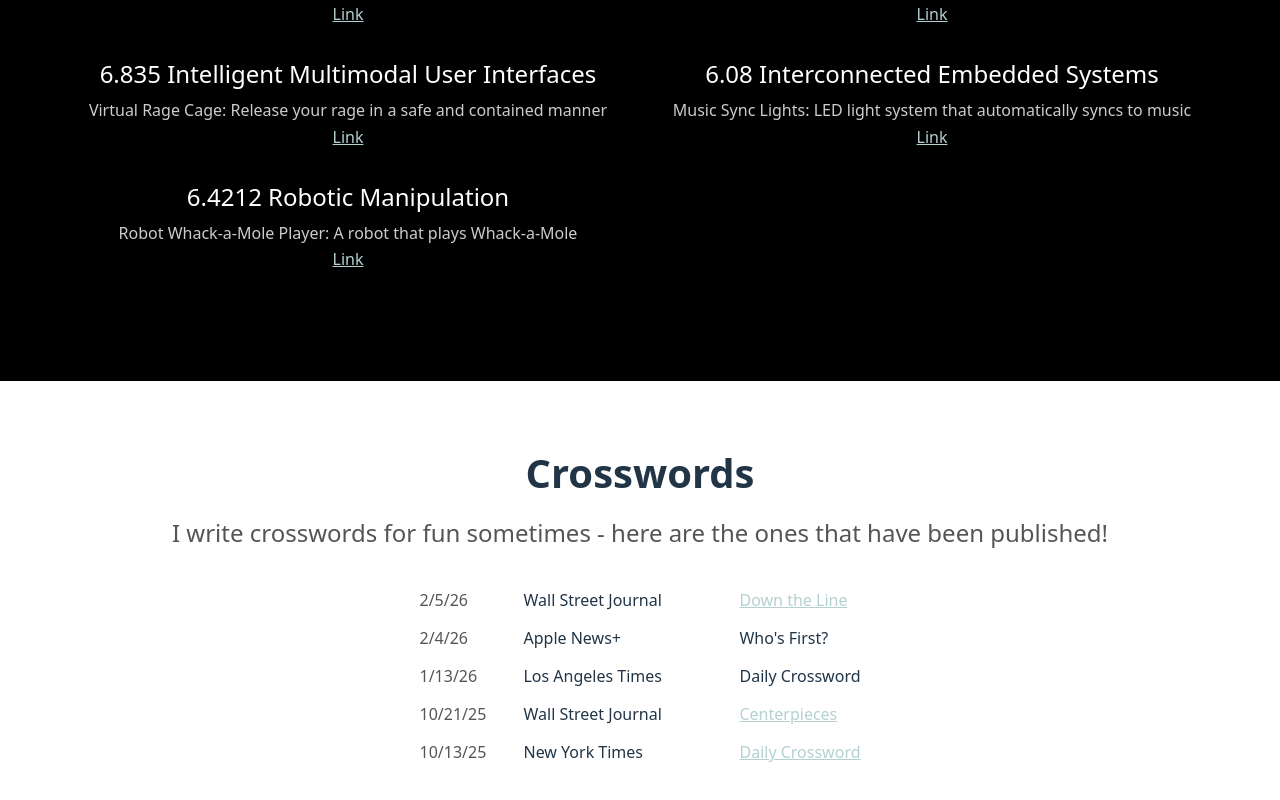
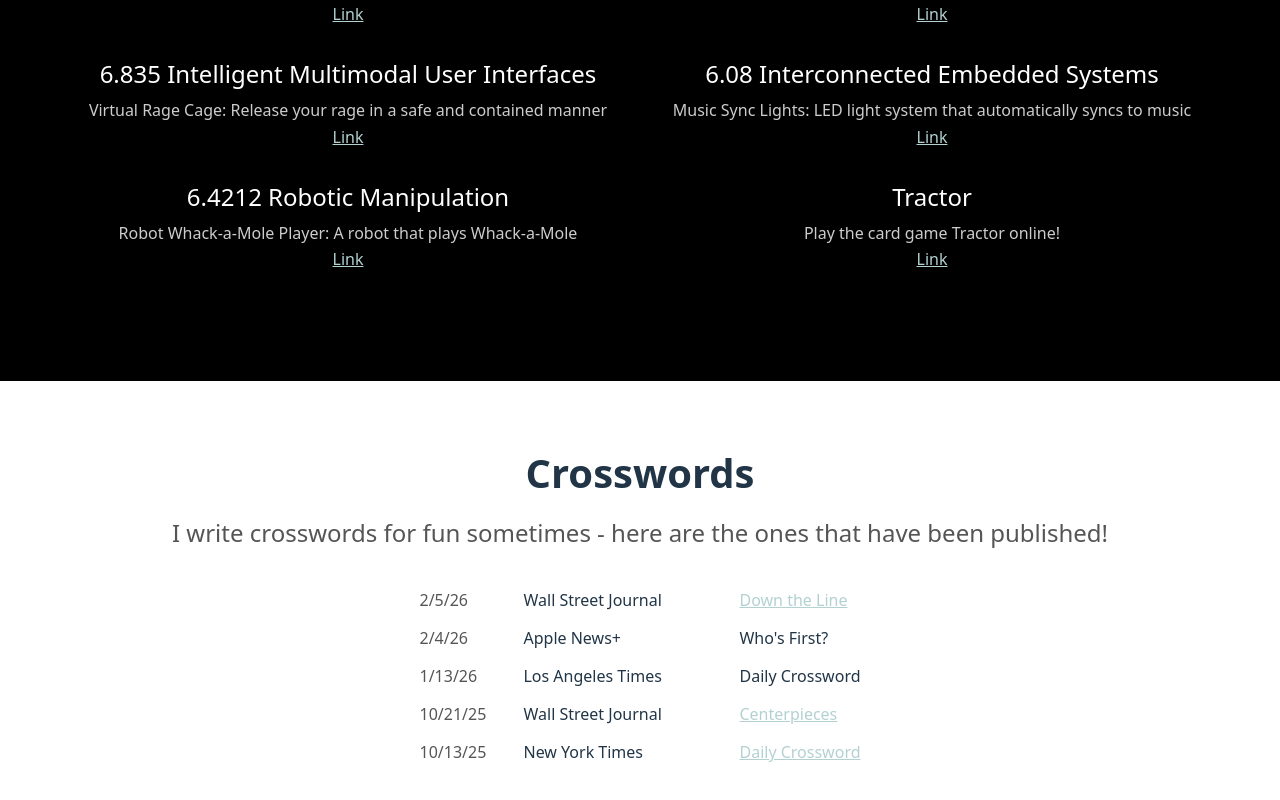
Before and after one commit to kxiong22x/kxiong22x.github.io, a React (Vite) app: page / in a window 1280 px wide. Shown: the part 1219-2019 px from the top of the page. Built offline with nearby package versions, Linux system fonts and the light colour scheme.

Commit message:
added tractor project link

```diff
--- a/src/components/Projects/Projects.jsx
+++ b/src/components/Projects/Projects.jsx
@@ -36,6 +36,11 @@
     title: '6.4212 Robotic Manipulation',
     description: 'Robot Whack-a-Mole Player: A robot that plays Whack-a-Mole',
     link: 'https://www.youtube.com/watch?v=FfJWKTg6WFI',
+  },
+  {
+    title: 'Tractor',
+    description: 'Play the card game Tractor online!',
+    link: 'https://kxiong22x.github.io/tractor'
   }
 ]
 
```
